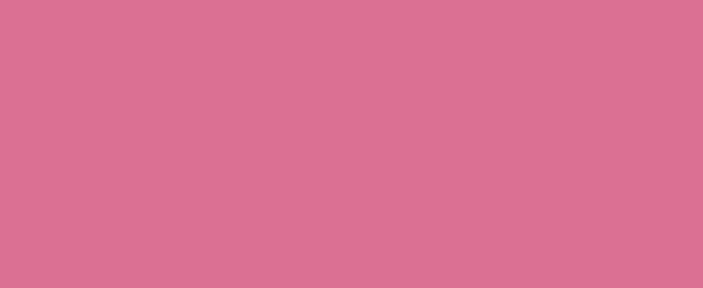
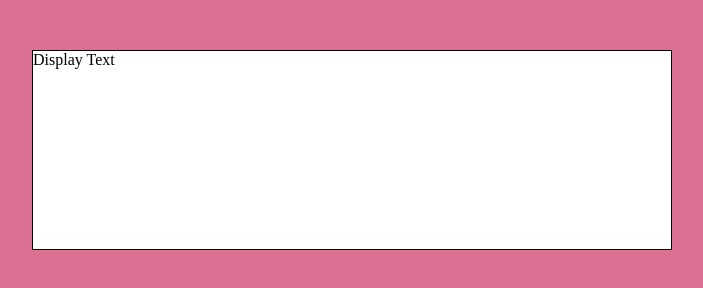
Before and after one commit to ms-dariyansim-xo/LECTURE-15, a plain HTML site: page index.html in a window 1280 px wide. Shown: the whole page, without its empty margins (288-991 px from the left). Drawn offline with Linux system fonts and the light colour scheme.

Commit message:
resetting

```diff
--- a/index.html
+++ b/index.html
@@ -15,9 +15,9 @@
 
 
         </table>
-
     </div>
 
+    <P id="display">Display Text</P>
 
     <script>
         alert();
--- a/style/style.css
+++ b/style/style.css
@@ -4,3 +4,12 @@ body{
     background-color: palevioletred;
 
 }
+
+#display{
+    width: 50%;
+    margin: 50px auto;
+    height: 200px;
+    border: 1px solid black;
+    background-color: white;
+
+}
```
Also changed, not shown: script/js.js (+7 -1 lines), script/color.js (added).
